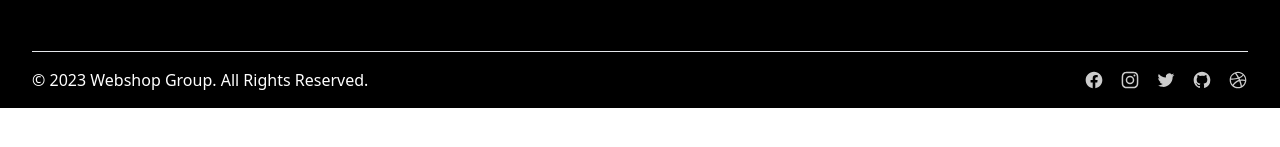
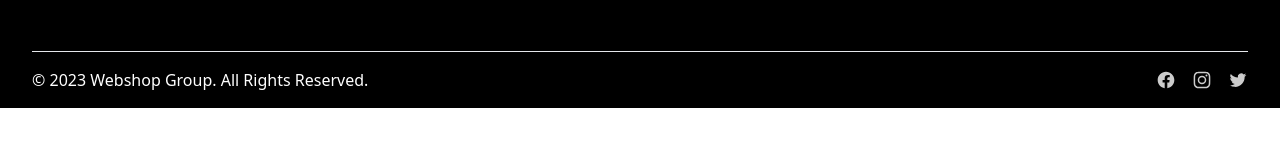
Before and after one commit to KozerT/web-shop-react-typescript, a React (Vite) app: page /about in a window 1280 px wide. Shown: the part 241-388 px from the top of the page. Built offline with nearby package versions, Linux system fonts and the light colour scheme.

Commit message:
refactor(layout): adjust card container size

```diff
--- a/src/components/Footer.tsx
+++ b/src/components/Footer.tsx
@@ -113,42 +113,6 @@ const Footer = () => {
                   <path d="M8.29 20.251c7.547 0 11.675-6.253 11.675-11.675 0-.178 0-.355-.012-.53A8.348 8.348 0 0022 5.92a8.19 8.19 0 01-2.357.646 4.118 4.118 0 001.804-2.27 8.224 8.224 0 01-2.605.996 4.107 4.107 0 00-6.993 3.743 11.65 11.65 0 01-8.457-4.287 4.106 4.106 0 001.27 5.477A4.072 4.072 0 012.8 9.713v.052a4.105 4.105 0 003.292 4.022 4.095 4.095 0 01-1.853.07 4.108 4.108 0 003.834 2.85A8.233 8.233 0 012 18.407a11.616 11.616 0 006.29 1.84" />
                 </svg>
               </Typography>
-              <Typography
-                as="a"
-                href="#"
-                className="transition-opacity opacity-80 hover:opacity-100"
-              >
-                <svg
-                  className="w-5 h-5"
-                  fill="white"
-                  viewBox="0 0 24 24"
-                  aria-hidden="true"
-                >
-                  <path
-                    fill-rule="evenodd"
-                    d="M12 2C6.477 2 2 6.484 2 12.017c0 4.425 2.865 8.18 6.839 9.504.5.092.682-.217.682-.483 0-.237-.008-.868-.013-1.703-2.782.605-3.369-1.343-3.369-1.343-.454-1.158-1.11-1.466-1.11-1.466-.908-.62.069-.608.069-.608 1.003.07 1.531 1.032 1.531 1.032.892 1.53 2.341 1.088 2.91.832.092-.647.35-1.088.636-1.338-2.22-.253-4.555-1.113-4.555-4.951 0-1.093.39-1.988 1.029-2.688-.103-.253-.446-1.272.098-2.65 0 0 .84-.27 2.75 1.026A9.564 9.564 0 0112 6.844c.85.004 1.705.115 2.504.337 1.909-1.296 2.747-1.027 2.747-1.027.546 1.379.202 2.398.1 2.651.64.7 1.028 1.595 1.028 2.688 0 3.848-2.339 4.695-4.566 4.943.359.309.678.92.678 1.855 0 1.338-.012 2.419-.012 2.747 0 .268.18.58.688.482A10.019 10.019 0 0022 12.017C22 6.484 17.522 2 12 2z"
-                    clip-rule="evenodd"
-                  />
-                </svg>
-              </Typography>
-              <Typography
-                as="a"
-                href="#"
-                className="transition-opacity opacity-80 hover:opacity-100"
-              >
-                <svg
-                  className="w-5 h-5"
-                  fill="white"
-                  viewBox="0 0 24 24"
-                  aria-hidden="true"
-                >
-                  <path
-                    fill-rule="evenodd"
-                    d="M12 2C6.48 2 2 6.48 2 12s4.48 10 10 10c5.51 0 10-4.48 10-10S17.51 2 12 2zm6.605 4.61a8.502 8.502 0 011.93 5.314c-.281-.054-3.101-.629-5.943-.271-.065-.141-.12-.293-.184-.445a25.416 25.416 0 00-.564-1.236c3.145-1.28 4.577-3.124 4.761-3.362zM12 3.475c2.17 0 4.154.813 5.662 2.148-.152.216-1.443 1.941-4.48 3.08-1.399-2.57-2.95-4.675-3.189-5A8.687 8.687 0 0112 3.475zm-3.633.803a53.896 53.896 0 013.167 4.935c-3.992 1.063-7.517 1.04-7.896 1.04a8.581 8.581 0 014.729-5.975zM3.453 12.01v-.26c.37.01 4.512.065 8.775-1.215.25.477.477.965.694 1.453-.109.033-.228.065-.336.098-4.404 1.42-6.747 5.303-6.942 5.629a8.522 8.522 0 01-2.19-5.705zM12 20.547a8.482 8.482 0 01-5.239-1.8c.152-.315 1.888-3.656 6.703-5.337.022-.01.033-.01.054-.022a35.318 35.318 0 011.823 6.475 8.4 8.4 0 01-3.341.684zm4.761-1.465c-.086-.52-.542-3.015-1.659-6.084 2.679-.423 5.022.271 5.314.369a8.468 8.468 0 01-3.655 5.715z"
-                    clip-rule="evenodd"
-                  />
-                </svg>
-              </Typography>
             </div>
           </div>
         </div>
--- a/src/pages/ProductsPage.tsx
+++ b/src/pages/ProductsPage.tsx
@@ -18,7 +18,7 @@ const ProductsPage = () => {
   };
 
   return (
-    <div className="grid max-w-2xl grid-cols-3 gap-4 pt-5 pb-3 mx-auto">
+    <div className="grid max-w-4xl grid-cols-3 gap-6 pt-5 pb-3 mx-auto">
       {loading && <Loader />}
       {error && <ErrorMessage error={error} />}
       {products.map((product) => (
```
